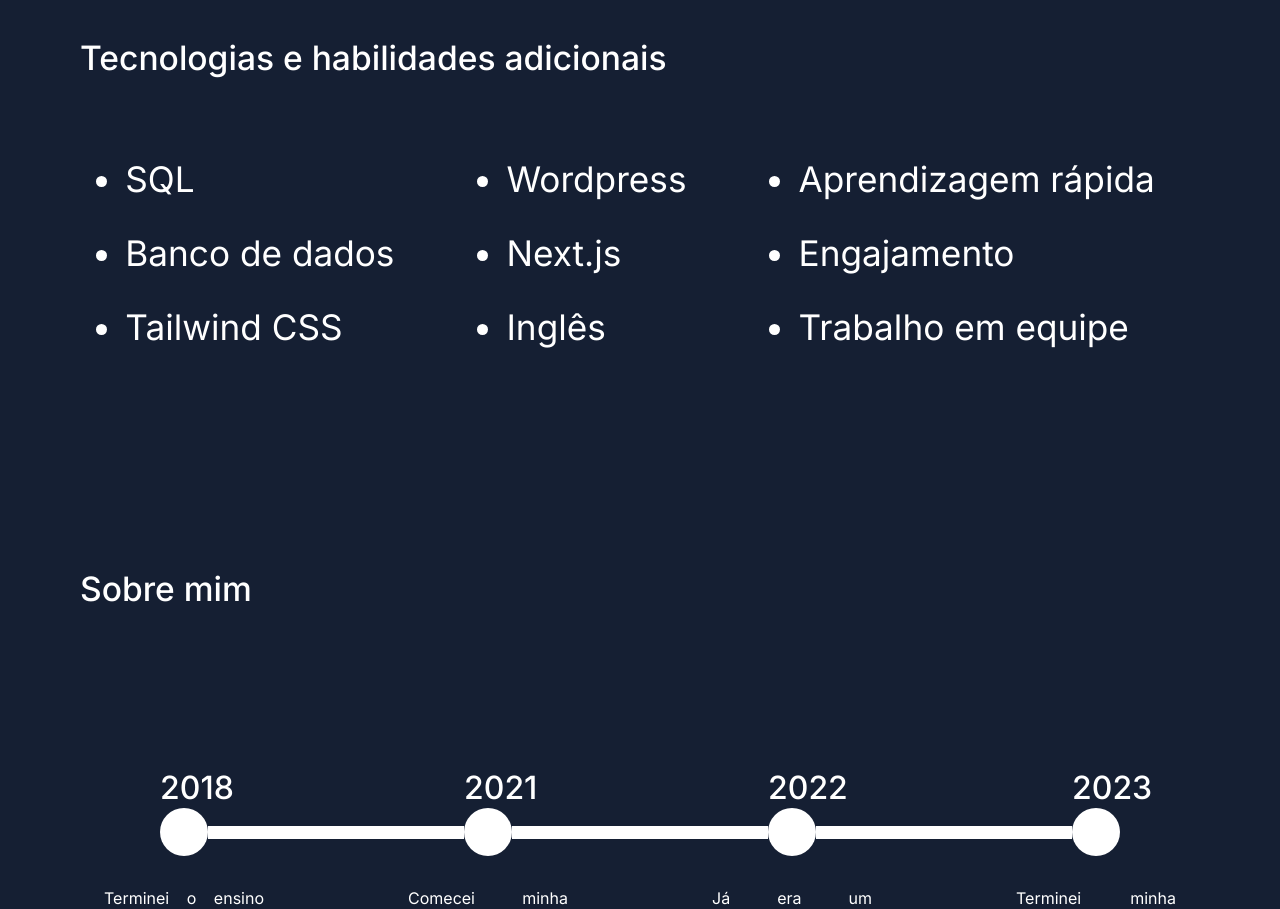
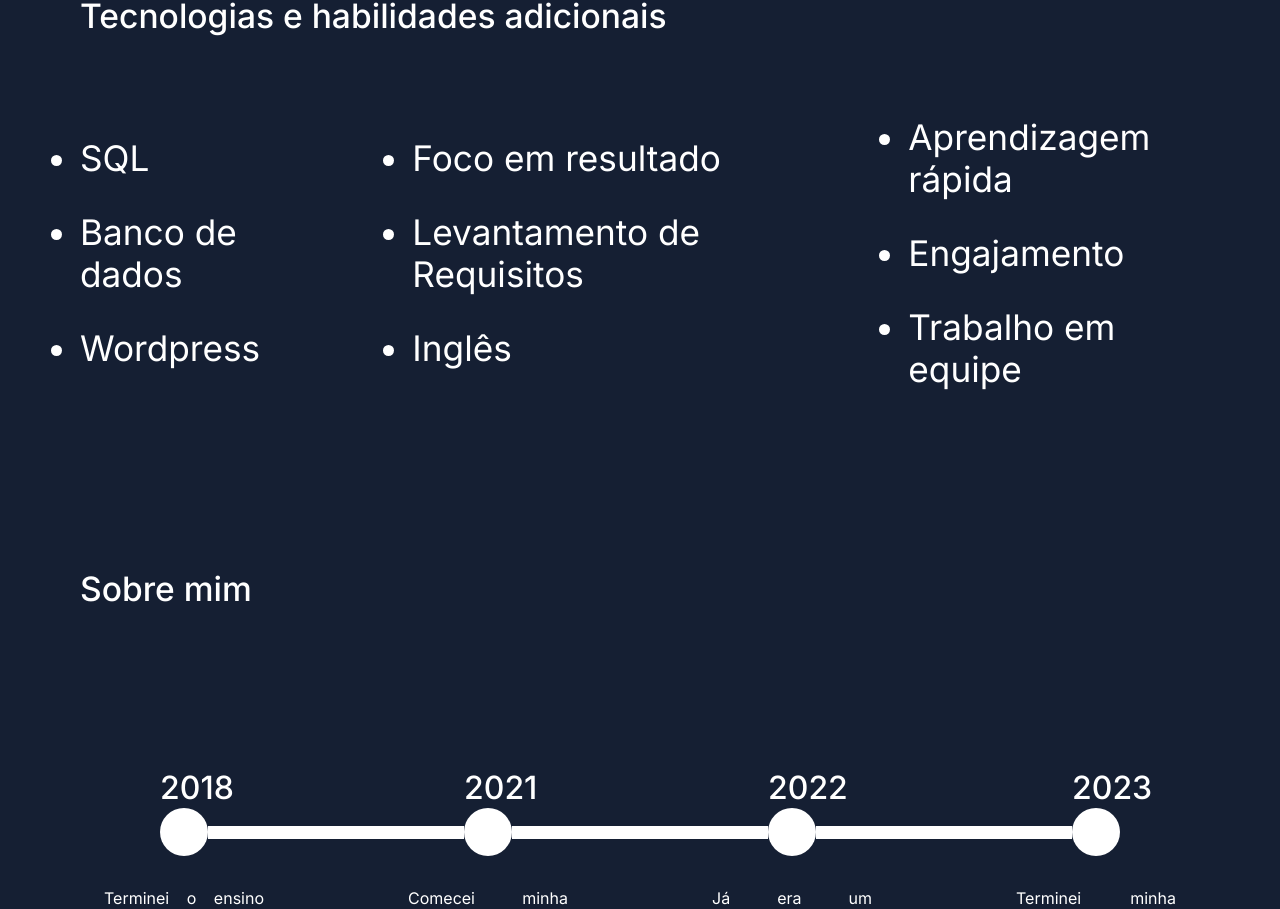
Before and after one commit to iSantanaaH/front-end-web, a Next.js app: page / in a window 1280 px wide. Shown: the part 3933-4842 px from the top of the page. Built offline with nearby package versions, Linux system fonts and the light colour scheme.

Commit message:
change section skills

```diff
--- a/app/page.tsx
+++ b/app/page.tsx
@@ -431,13 +431,13 @@ export default function HomePage() {
               <ul className={styles.ListSkills}>
                 <li>SQL</li>
                 <li>Banco de dados</li>
-                <li>Tailwind CSS</li>
+                <li>Wordpress</li>
               </ul>
             </div>
             <div>
               <ul className={styles.ListSkills}>
-                <li>Wordpress</li>
-                <li>Next.js</li>
+                <li>Foco em resultado</li>
+                <li>Levantamento de Requisitos</li>
                 <li>Inglês</li>
               </ul>
             </div>
```
